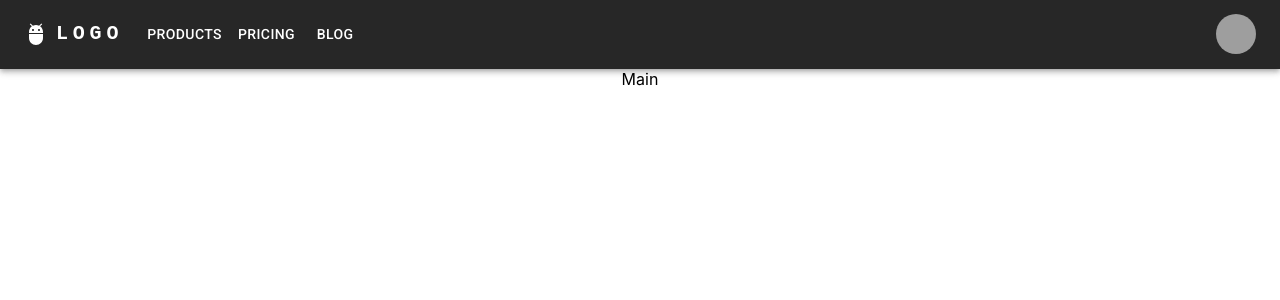
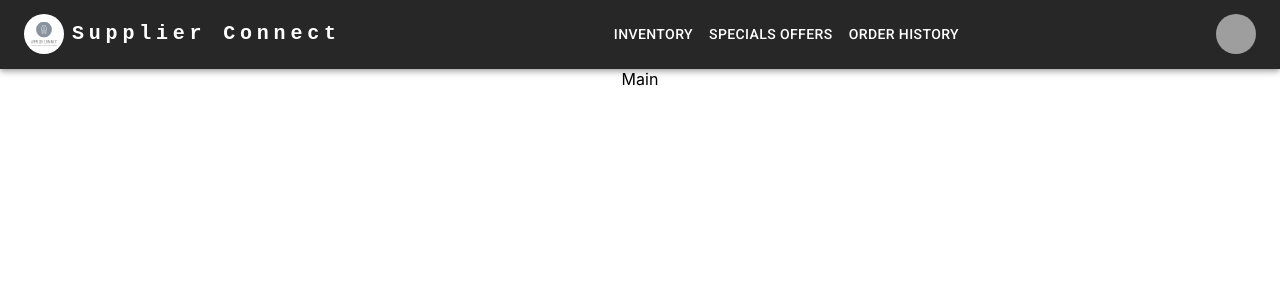
Before and after one commit to innocentsbu20/supplier-connect, a React (Create React App) app: page / in a window 1280 px wide. Shown: the top 300 px of the page. Built offline with nearby package versions, Linux system fonts and the light colour scheme; grey boxes are pictures that could not be loaded; the HTML template or start-up script is replaced by a standard one.

Commit message:
Updated header for dynamic menu items

```diff
--- a/src/components/header/Header.js
+++ b/src/components/header/Header.js
@@ -1,4 +1,4 @@
-import * as React from 'react';
+import React, { useState } from 'react';
 import AppBar from '@mui/material/AppBar';
 import Box from '@mui/material/Box';
 import Toolbar from '@mui/material/Toolbar';
@@ -12,11 +12,12 @@ import Button from '@mui/material/Button';
 import Tooltip from '@mui/material/Tooltip';
 import MenuItem from '@mui/material/MenuItem';
 import AdbIcon from '@mui/icons-material/Adb';
+import logo from './../../assets/logo.svg';
 import { ThemeProvider, createTheme } from '@mui/material/styles';
 import { useNavigate } from "react-router-dom";
 
 const pages = ['Products', 'Pricing', 'Blog'];
-const settings = ['Profile', 'Account', 'Dashboard', 'Logout'];
+const settings = ['Account', 'Logout'];
 const darkTheme = createTheme({
   palette: {
     mode: 'dark',
@@ -26,9 +27,10 @@ const darkTheme = createTheme({
   },
 });
 
-function Header() {
-  const [anchorElNav, setAnchorElNav] = React.useState(null);
-  const [anchorElUser, setAnchorElUser] = React.useState(null);
+function Header({ menuItems, isLogin = false }) {
+
+  const [anchorElNav, setAnchorElNav] = useState(null);
+  const [anchorElUser, setAnchorElUser] = useState(null);
   const navigate = useNavigate();
   const handleOpenNavMenu = (event) => {
     setAnchorElNav(event.currentTarget);
@@ -41,22 +43,34 @@ function Header() {
     setAnchorElNav(null);
   };
 
-  const handleCloseUserMenu = () => {
+  const handleCloseUserMenu = (option) => {
+
     setAnchorElUser(null);
+    if (option == 'Logout') {
       navigate("/login");
+    }
   };
+
+  const handleHome = () => {
+    if (!isLogin) {
+      navigate('/')
+    }
+  }
 
   return (
     <ThemeProvider theme={darkTheme}>
       <AppBar position="static">
-        <Container maxWidth="xl">
+        <Container maxWidth="true">
           <Toolbar disableGutters>
-            <AdbIcon sx={{ display: { xs: 'none', md: 'flex' }, mr: 1 }} />
+            <Avatar
+              onClick={handleHome}
+              className='pointer' src={logo} sx={{ display: { xs: 'none', md: 'flex' }, mr: 1 }} />
             <Typography
               variant="h6"
               noWrap
-              component="a"
-              href="/"
+              className='pointer'
+              component="div"
+              onClick={handleHome}
               sx={{
                 mr: 2,
                 display: { xs: 'none', md: 'flex' },
@@ -67,7 +81,7 @@ function Header() {
                 textDecoration: 'none',
               }}
             >
-              LOGO
+              Supplier  Connect
             </Typography>
 
             <Box sx={{ flexGrow: 1, display: { xs: 'flex', md: 'none' } }}>
@@ -125,8 +139,8 @@ function Header() {
             >
               LOGO
             </Typography>
-            <Box sx={{ flexGrow: 1, display: { xs: 'none', md: 'flex' } }}>
-              {pages.map((page) => (
+            <Box sx={{ flexGrow: 1, display: { xs: 'none', md: 'flex', justifyContent: 'center' } }}>
+              {menuItems.map((page) => (
                 <Button
                   key={page}
                   onClick={handleCloseNavMenu}
@@ -137,6 +151,8 @@ function Header() {
               ))}
             </Box>
 
+            {
+              !isLogin &&
               <Box sx={{ flexGrow: 0 }}>
                 <Tooltip title="Open settings">
                   <IconButton onClick={handleOpenUserMenu} sx={{ p: 0 }}>
@@ -160,12 +176,12 @@ function Header() {
                   onClose={handleCloseUserMenu}
                 >
                   {settings.map((setting) => (
-                  <MenuItem key={setting} onClick={handleCloseUserMenu}>
+                    <MenuItem key={setting} onClick={() => handleCloseUserMenu(setting)}>
                       <Typography textAlign="center">{setting}</Typography>
                     </MenuItem>
                   ))}
                 </Menu>
-            </Box>
+              </Box>}
           </Toolbar>
         </Container>
       </AppBar>
--- a/src/views/auth/Index.scss
+++ b/src/views/auth/Index.scss
@@ -1,7 +1,7 @@
 @use './../../assets/styles/Variables.scss';
 
 .auth {
-  height: 100vh;
+  height: 90vh;
   display: flex;
   justify-content: center;
   align-items: center;
--- a/src/views/main/Main.js
+++ b/src/views/main/Main.js
@@ -2,10 +2,11 @@ import React from 'react';
 import Header from '../../components/header/Header';
 
 export default function Main() {
+    const menuItems = ['Inventory', 'Specials Offers', 'Order History'];
 
-    return(
+    return (
         <div>
-            <Header />
+            <Header menuItems={menuItems} />
             Main
         </div>
     )
```
Lines whose indentation alone changed are shown as unchanged.
